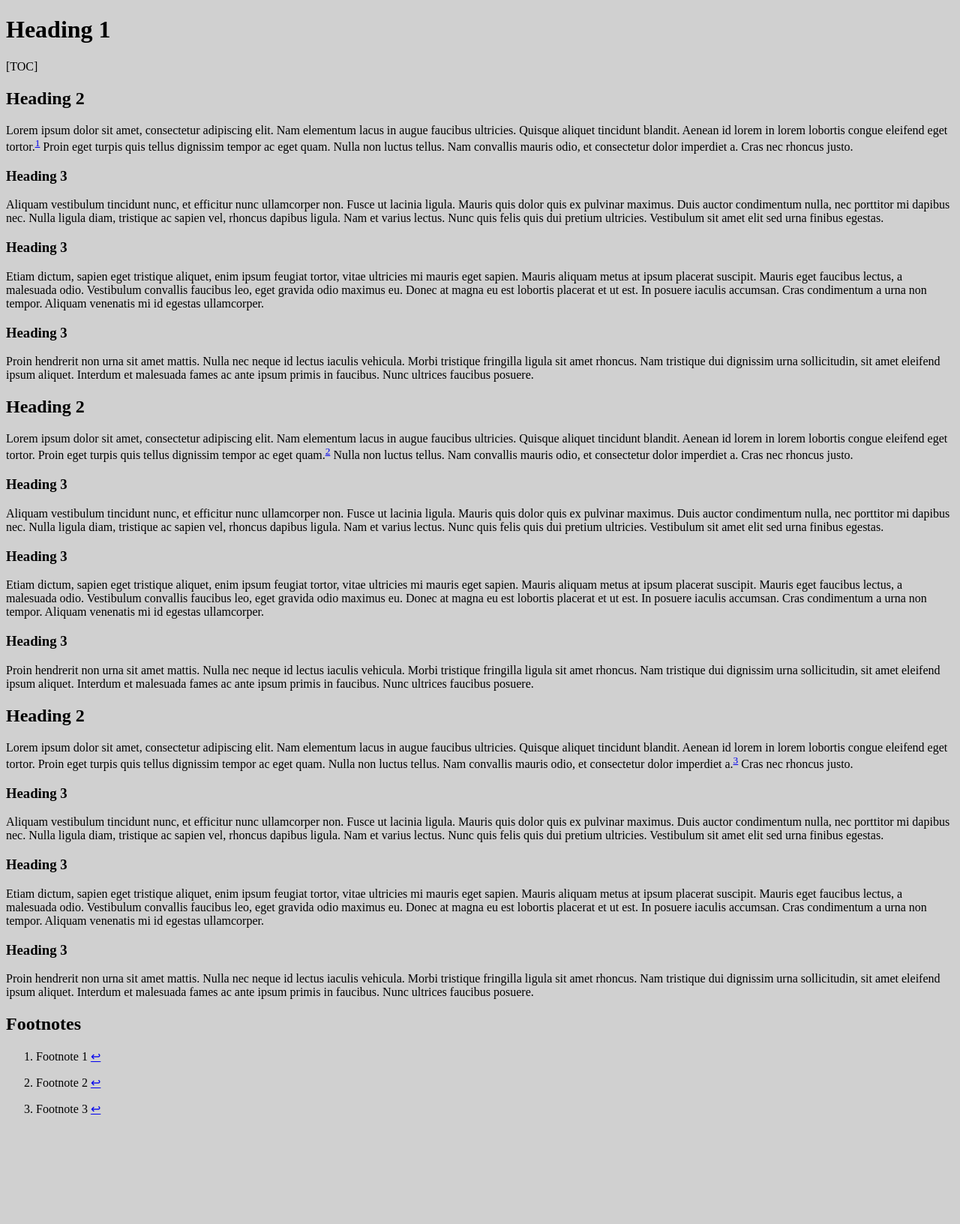
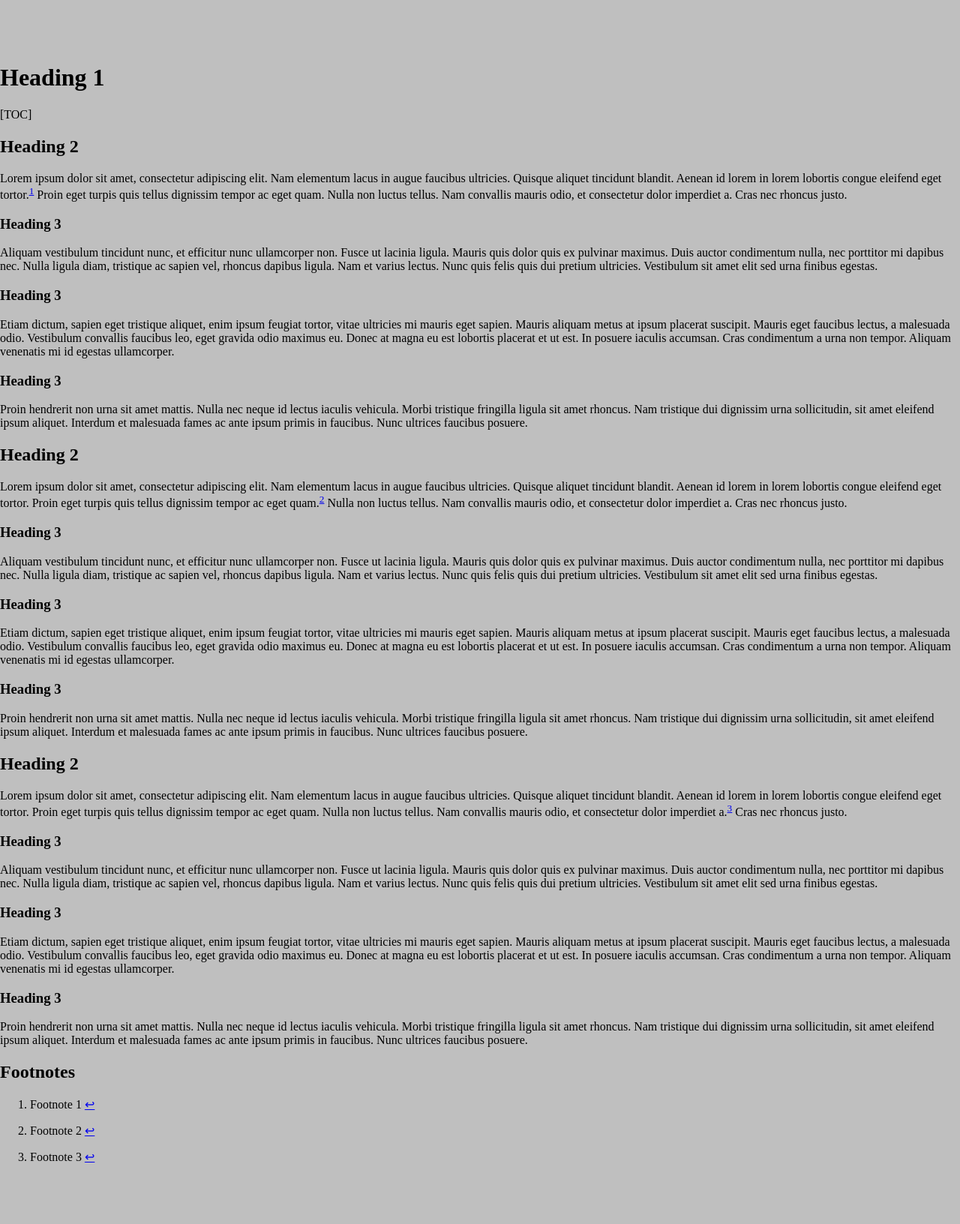
Before and after one commit to CigdemTongal/cigdemtongal.github.io, a Jekyll site: the page built from index.md, in a window 1280 px wide. Shown: the whole page at 75% size. Built offline with Jekyll 4.4.1, drawn with Linux system fonts in a browser that asks for light colours; our own code applies the rules of GitHub Pages for plain Markdown files; before the commit the page ends 1504 px from its top, so only the background shows below that.

Commit message:
Update style.css

```diff
--- a/assets/css/style.css
+++ b/assets/css/style.css
@@ -1,48 +1,19 @@
-/* =========================
-   SCREEN PREVIEW (PAGED.JS)
-   ========================= */
-
 @media screen {
 
-  /* 1️⃣ Grey background outside pages */
   html {
-    background: #d0d0d0;
+    background: #bfbfbf !important;
   }
 
-  /* 2️⃣ BODY becomes the page stack */
-  body.pagedjs_pages {
-    margin: 0;
-    padding: 3rem 0;
-    background: transparent;
-
-    display: flex;                 /* 🔑 THIS WAS MISSING */
-    flex-direction: column;
-    align-items: center;           /* 🔑 center pages */
-    gap: 3rem;
+  body {
+    margin: 0 !important;
+    padding: 4rem 0 !important;
+    background: transparent !important;
   }
 
-  /* 3️⃣ Each page (visual unit) */
-  body.pagedjs_pages > .pagedjs_page {
-    background: #ffffff;           /* white paper */
-    position: relative;
-  }
-
-  /* 4️⃣ Visible page border */
-  body.pagedjs_pages > .pagedjs_page::after {
-    content: "";
-    position: absolute;
-    inset: 0;
-    border: 2px solid #000;
-    box-sizing: border-box;
-    pointer-events: none;
+  .pagedjs_page {
+    background: #ffffff !important;
+    margin: 0 auto 4rem !important;
+    border: 10px solid red !important;
+    box-shadow: 0 0 0 10px blue !important;
   }
 }
-
-/* =========================
-   PRINT (CLEAN OUTPUT)
-   ========================= */
-
-@page {
-  size: A4;
-  margin: 2.5cm;
-}
```
